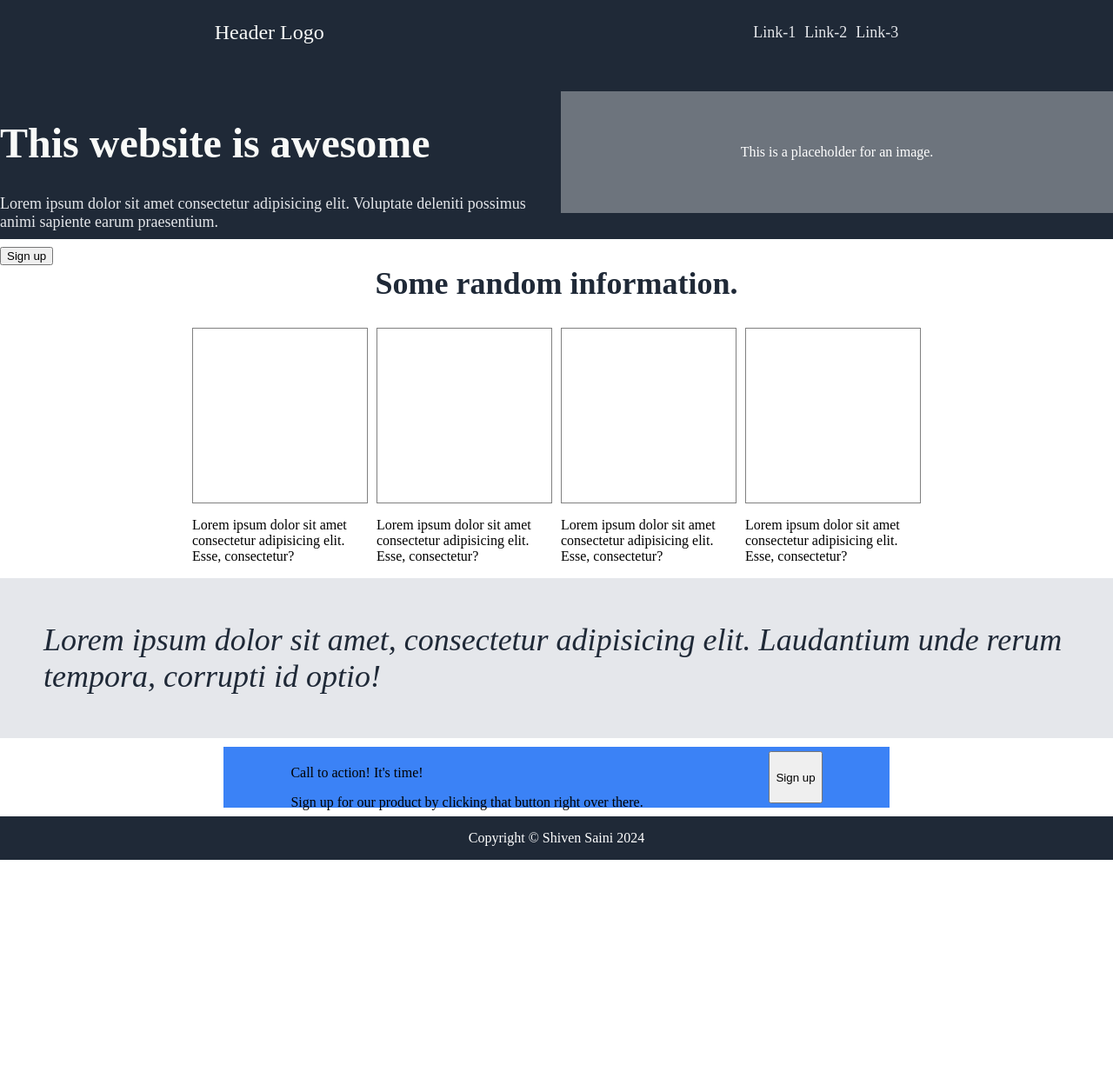
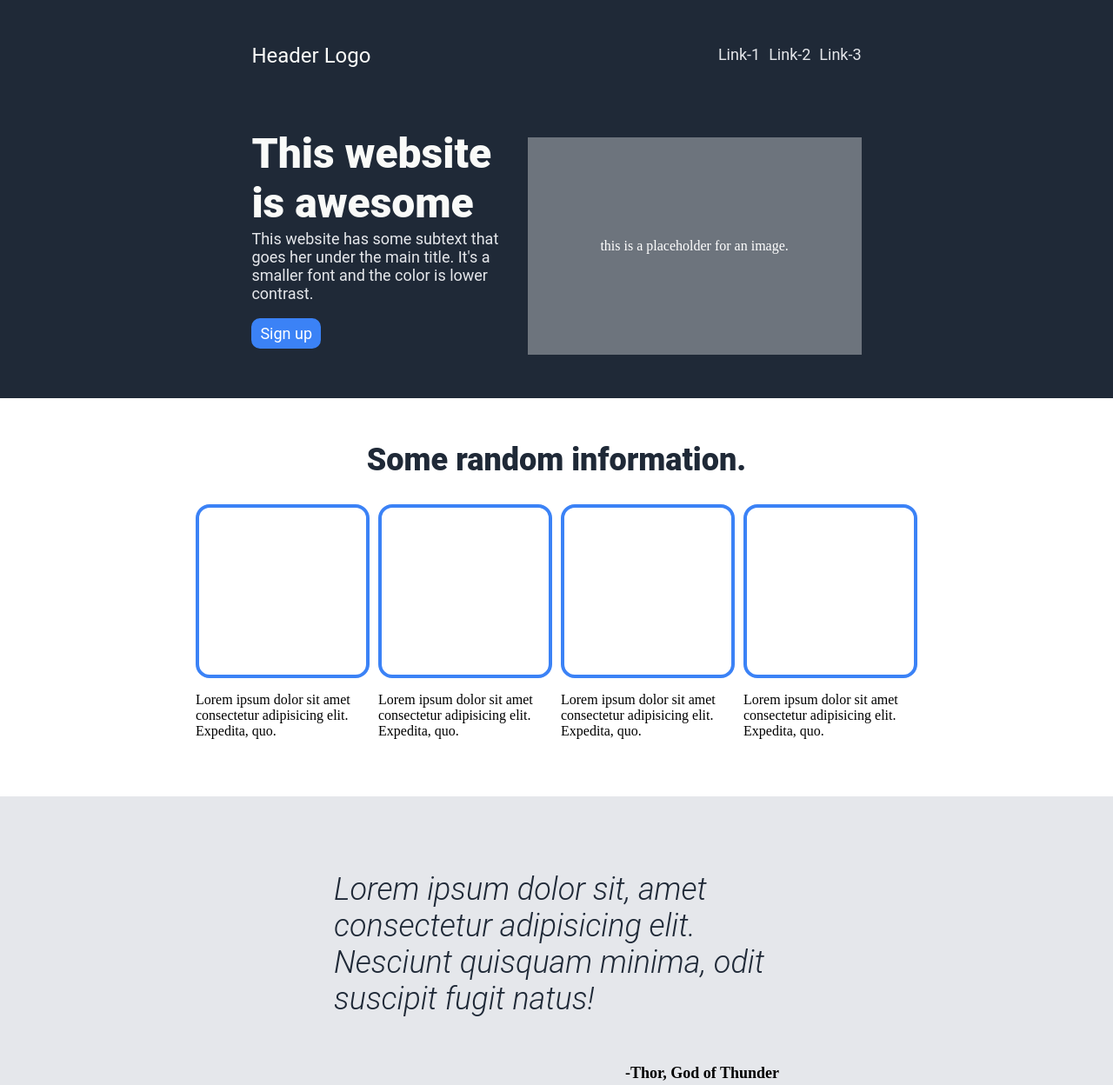
Before and after one commit to Shiven-saini/odin-landing-page, a plain HTML site: page index.html in a window 1280 px wide. Shown: the top 1248 px of the page at 87% size. Before the commit the page ends 989 px from the top, so only its background shows below. Drawn offline with Linux system fonts and the light colour scheme.

Commit message:
Done! Finished working prototype

```diff
--- a/index.html
+++ b/index.html
@@ -3,63 +3,68 @@
 <head>
     <meta charset="UTF-8">
     <meta name="viewport" content="width=device-width, initial-scale=1.0">
-    <title>Landing page</title>
+    <title>Landing Page</title>
     <link rel="stylesheet" href="style.css">
 </head>
 <body>
-    <header>
-        <p>Header Logo</p>
+    <div class="hero">
+        <div class="left-side">
+            <p class="header-logo">Header Logo</p>
+            <h1>This website is awesome</h1>
+            <p class="subtext">This website has some subtext that goes her under the main title.
+                It's a smaller font and the color is lower contrast.
+            </p>
+            <button>Sign up</button>
+        </div>
+        <div class="right-side">
             <ul>
                 <li>Link-1</li>
                 <li>Link-2</li>
                 <li>Link-3</li>
             </ul>
-    </header>
-    <div class="body">
-        <div class="hero">
-            <div class="left-side">
-                <h1>This website is awesome</h1>
-                <p>Lorem ipsum dolor sit amet consectetur adipisicing elit. Voluptate deleniti possimus animi sapiente earum praesentium.</p>
-                <button>Sign up</button>
-            </div>
-            <div class="right-side" style="color: white;">
-                This is a placeholder for an image.
+            <div class="placeholder">this is a placeholder for an image.</div>
         </div>
     </div>
-        <div class="info">
-            <h2 style="font-size: 36px; font-weight: 900; color: #1f2937;">Some random information.</h2>
+    <div class="information">
+        <h2>Some random information.</h2>
         <div class="container">
             <div class="card">
                 <div class="image"></div>
-                    <p>Lorem ipsum dolor sit amet consectetur adipisicing elit. Esse, consectetur?</p>
+                <p>Lorem ipsum dolor sit amet consectetur adipisicing elit. Expedita, quo.</p>
             </div>
             <div class="card">
                 <div class="image"></div>
-                    <p>Lorem ipsum dolor sit amet consectetur adipisicing elit. Esse, consectetur?</p>
+                <p>Lorem ipsum dolor sit amet consectetur adipisicing elit. Expedita, quo.</p>
             </div>
             <div class="card">
                 <div class="image"></div>
-                    <p>Lorem ipsum dolor sit amet consectetur adipisicing elit. Esse, consectetur?</p>
+                <p>Lorem ipsum dolor sit amet consectetur adipisicing elit. Expedita, quo.</p>
             </div>
             <div class="card">
                 <div class="image"></div>
-                    <p>Lorem ipsum dolor sit amet consectetur adipisicing elit. Esse, consectetur?</p>
+                <p>Lorem ipsum dolor sit amet consectetur adipisicing elit. Expedita, quo.</p>
             </div>
         </div>
     </div>
     <div class="quote-section">
-            Lorem ipsum dolor sit amet, consectetur adipisicing elit. Laudantium unde rerum tempora, corrupti id optio!
+        <div class="quote-box">
+            <p class="quote-text">
+                Lorem ipsum dolor sit, amet consectetur adipisicing elit. Nesciunt quisquam minima, odit suscipit fugit natus!
+            </p>
+            <p class="quote-author">-Thor, God of Thunder</p>
+        </div>
     </div>
     <div class="sign-section">
-            <div class="card-center">
-                <div class="left-box">
-                    <p>Call to action! It's time!</p>
-                    <p>Sign up for our product by clicking that button right over there.</p>
+        <div class="box-center">
+            <div class="box-text">
+                <span>Call to action! It's time!</span>
+                <p>Sign up for our product by clicking that button right over there!</p>
             </div>
             <button>Sign up</button>
         </div>
     </div>
-    </div>
-    <footer style="color: white;">Copyright © Shiven Saini 2024</footer>
+    <footer>
+        Copyright © Shiven Saini, 2024
+    </footer>
 </body>
 </html>
--- a/style.css
+++ b/style.css
@@ -1,138 +1,191 @@
 ul {
     list-style-type: none;
     padding: 0;
-
+    margin: 0;
     display: flex;
+    justify-content: flex-end;
     gap: 10px;
 }
 
-ul li {
+
+
+
+body {
+    margin: 0px;
+    padding: 0px;
+}
+.header-logo {
+    margin: 0px;
+    font-family: roboto, sans-serif;
+    font-size: 24px;
+    color: #F9FAF8;
+}
+
+.hero {
+    background-color: #1F2937;
+    display: flex;
+    justify-content: center;
+    padding: 50px 20%;
+
+    gap: 10px;
+}
+
+.left-side {
+    width: 40%;
+}
+
+.right-side {
+    width: 50%;
+}
+
+
+.left-side h1 {
+    margin-top: 70px;
+
+    font-family: roboto, sans-serif;
+    font-size: 48px;
+    font-weight: 900;
+    color: #F9FAF8;
+
+    margin-bottom: 2px;
+}
+
+.subtext, ul li {
+    margin-top: 2px;
+    font-family: roboto, sans-serif;
     font-size: 18px;
     color: #E5E7EB;
 }
 
-body {
-    margin: 0px;
-    display: flex;
-    flex-direction: column;
-    height: 100vh;
+button {
+    background-color: #3B82F6;
+    font-family: roboto, sans-serif;
+    font-size: 18px;
+    color: white;
+    padding: 5px 8px;
+    border: 2px solid #3b82f6;
+    border-radius: 10px;
 }
 
-header, footer {
-    background-color: #1f2937;
-    flex: 0 0 50px;
-}
+.placeholder {
+    margin-top: 85px;
+    height: 250px;
+    color: white;
+    background-color: #6D747D;
 
-header {
-    display: flex;
-    align-items: center;
-    justify-content: space-around;
-}
-
-footer {
     display: flex;
     justify-content: center;
     align-items: center;
 }
 
-.body {
-    flex: 1;
-
-    display: flex;
-    flex-direction: column;
+.image {
+    border: 4px solid #3B82F6;
+    box-sizing: border-box;
+    width: 200px;
+    height: 200px;
+    border-radius: 16px;
 }
 
-.hero {
-    flex: 1;
-    background-color: #1F2937;
-    display: flex;
-    align-items: center;
-    justify-content: center;
-
-    gap: 10px;
-}
-
-.left-side {
-    flex: 1 0 100px;
-    height: 70%;
-}
-
-.info {
-    flex: 1;
-
-    display: flex;
-    flex-direction: column;
-    justify-content: center;
-    align-items: center;
+.card p {
+    width: 200px;
 }
 
 .container {
     display: flex;
     gap: 10px;
+    justify-content: center;
 }
 
-.image {
-    width: 200px;
-    height: 200px;
-    border: 1px solid grey;
+.information {
+    padding: 50px 0;
 }
 
-.card p {
-    width: 200px;
+.information h2 {
+    margin-top: 0px;
+    text-align: center;
+    font-family: roboto, sans-serif;
+    font-size: 36px;
+    font-weight: 900;
+    color: #1F2937;
 }
-.quote-section {
-    flex: 1;
-    background-color: #E5E7EB;
+
+.quote-text {
+    font-family: roboto, sans-serif;
     font-size: 36px;
     font-style: italic;
-    color: #1F2937;
+    color: #1f2937;
+    font-weight: 300;
+}
 
+.quote-section {
+    background-color: #E5E7EB;
+    display: flex;
+    justify-content: center;
+
+    padding: 50px 0;
+}
+
+.quote-box {
+    display: flex;
+    flex-direction: column;
+
+    width: 40%;
+}
+
+.quote-author {
+    align-self: flex-end;
+    font-size: 18px;
+    font-weight: 800;
+}
+
+.sign-section {
     display: flex;
     justify-content: center;
     align-items: center;
-    padding: 50px;
+    padding: 50px 0;
 }
 
-.sign-section {
-    padding: 10px;
-    flex: 1;
+.box-center {
+    background-color: #3B82F6;
+    border-radius: 10px;
+    width: 55%;
+    height: 120px;
+
     display: flex;
+    align-items: center;
+    justify-content: space-between;
+    padding: 20px 50px;
+}
+
+.box-text span {
+    font-size: 18px;
+    font-weight: 800;
+    font-family: roboto, sans-serif;
+    color: white;
+}
+
+.box-text p {
+    margin: 0px;
+    font-size: 14px;
+    font-family: roboto, sans-serif;
+    color: white;
+}
+
+.box-center button {
+    background-color: #3B82F6;
+    font-size: 18px;
+    color: white;
+    border: 2px solid white;
+    border-radius: 6px;
+    padding: 5px 10px;
+}
+
+footer {
+    display: flex;
+    background-color: #1F2937;
+    height: 60px;
+    color: white;
+    font-family: roboto, sans-serif;
     justify-content: center;
     align-items: center;
 }
-
-.card-center {
-    display: flex;
-    justify-content: space-around;
-    background-color: #3B82F6;
-    height: 60px;
-    width: 60%;
-    padding: 5px;
-}
-
-/* Coloring and font-sizing */
-header p {
-    color: #F9FAF8;
-    font-size: 24px;
-}
-
-.left-side h1 {
-    font-size: 48px;
-    font-weight: 900;
-    color: #F9FAF8;
-}
-
-.left-side p {
-    font-size: 18px;
-    color: #e5e7eb;
-}
-
-.right-side {
-    flex: 1 0 100px;
-    height: 70%;
-    display: flex;
-    justify-content: center;
-    align-items: center;
-
-    background-color: #6D747D;
-}
```
Lines whose indentation alone changed are shown as unchanged.
